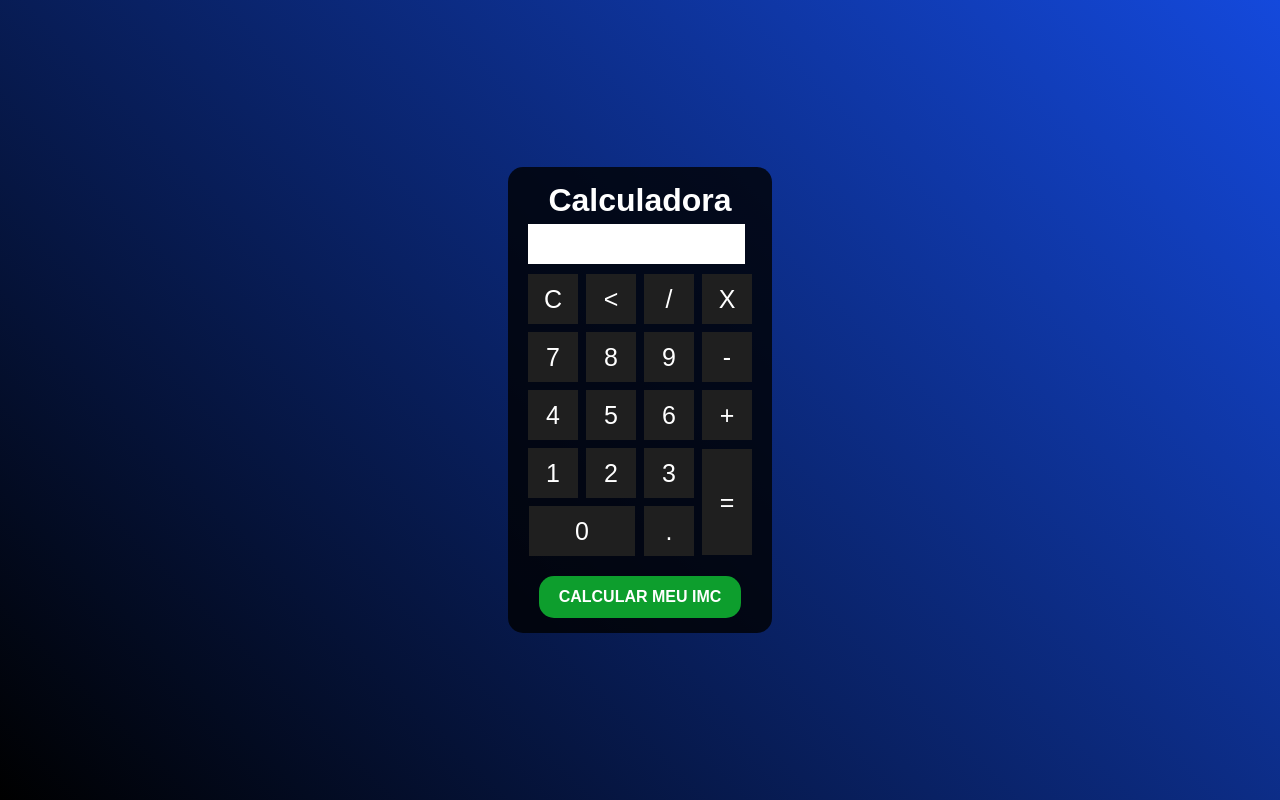
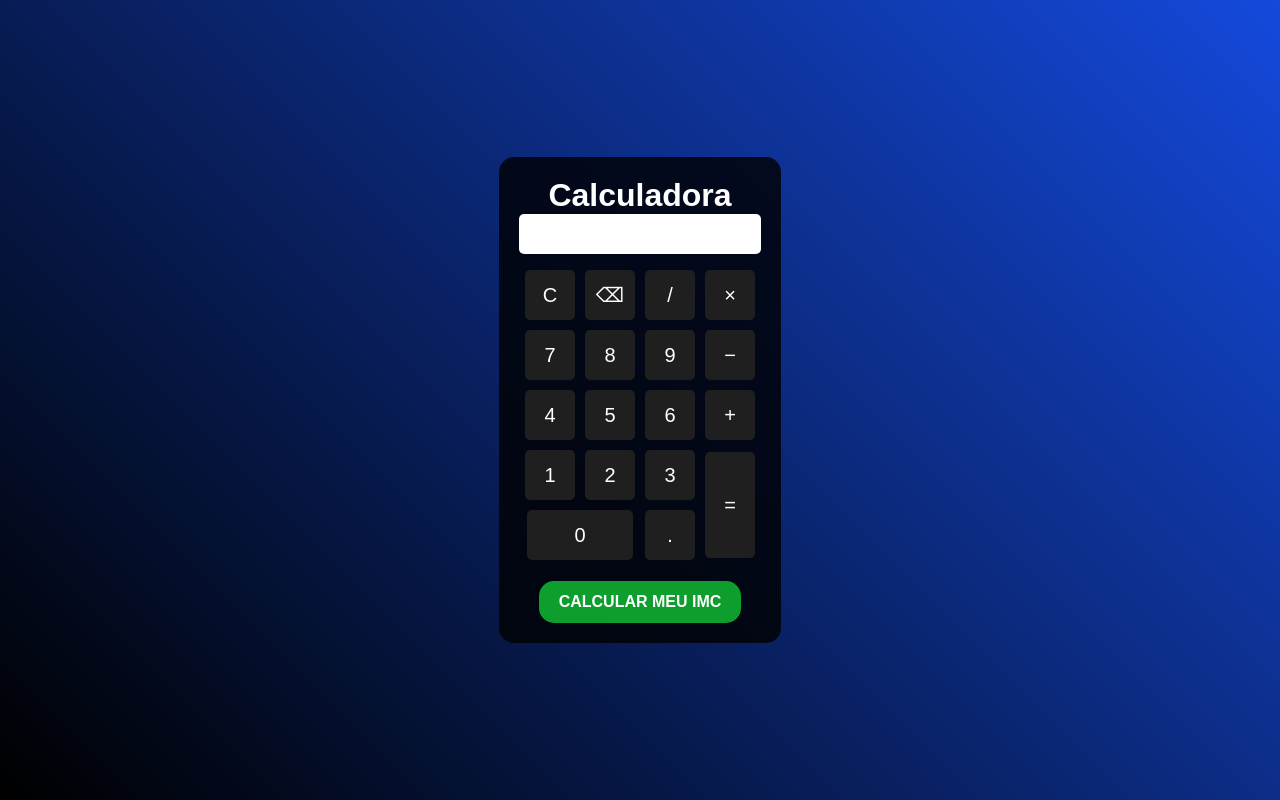
Before and after one commit to kaua-stack/calculadorajs, a plain HTML site: page calculadora.html in a window 1280 px wide. Drawn offline with Linux system fonts and the light colour scheme.

Commit message:
Update calculadora.html

```diff
--- a/calculadora.html
+++ b/calculadora.html
@@ -1,5 +1,5 @@
 <!DOCTYPE html>
-<html lang="en">
+<html lang="pt-br">
 <head>
     <meta charset="UTF-8">
     <meta name="viewport" content="width=device-width, initial-scale=1.0">
@@ -8,35 +8,40 @@
         * {
             margin: 0;
             padding: 0;
+            box-sizing: border-box;
+        }
+
+        body, html {
+            height: 100%;
+            font-family: Arial, Helvetica, sans-serif;
         }
 
         .fundo {
             background-image: linear-gradient(45deg, black, rgb(20, 73, 220));
             height: 100vh;
-            color: #fff;
-            font-family: Arial, Helvetica, sans-serif;
-            text-align: center;
+            display: flex;
+            align-items: center;
+            justify-content: center;
         }
 
         .calculadora {
-            position: absolute;
             background-color: rgba(0, 0, 0, 0.8);
-            top: 50%;
-            left: 50%;
-            transform: translate(-50%, -50%);
             border-radius: 15px;
-            padding: 15px;
+            padding: 20px;
+            text-align: center;
+            color: white;
         }
 
         .botao {
             width: 50px;
             height: 50px;
-            font-size: 25px;
+            font-size: 20px;
             cursor: pointer;
-            margin: 3px;
+            margin: 4px;
             background-color: rgb(31, 31, 31);
             border: none;
             color: #fff;
+            border-radius: 5px;
         }
 
         .botao:hover {
@@ -44,14 +49,17 @@
         }
 
         #resultado {
+            width: 100%;
+            height: 40px;
+            margin-bottom: 10px;
+            font-size: 22px;
+            text-align: right;
+            padding-right: 10px;
             background-color: white;
-            width: 207px;
-            height: 30px;
-            margin: 5px;
-            font-size: 25px;
             color: black;
-            text-align: right;
-            padding: 5px;
+            border-radius: 5px;
+            line-height: 40px;
+            overflow-x: auto;
         }
 
         .botao-imc {
@@ -76,19 +84,19 @@
     <div class="fundo">
         <div class="calculadora">
             <h1>Calculadora</h1>
-            <p id="resultado"></p>
+            <div id="resultado"></div>
             <table>
                 <tr>
                     <td><button class="botao" onclick="clean()">C</button></td>
-                    <td><button class="botao" onclick="back()"><</button></td>
+                    <td><button class="botao" onclick="back()">⌫</button></td>
                     <td><button class="botao" onclick="insert('/')">/</button></td>
-                    <td><button class="botao" onclick="insert('*')">X</button></td>
+                    <td><button class="botao" onclick="insert('*')">×</button></td>
                 </tr>
                 <tr>
                     <td><button class="botao" onclick="insert('7')">7</button></td>
                     <td><button class="botao" onclick="insert('8')">8</button></td>
                     <td><button class="botao" onclick="insert('9')">9</button></td>
-                    <td><button class="botao" onclick="insert('-')">-</button></td>
+                    <td><button class="botao" onclick="insert('-')">−</button></td>
                 </tr>
                 <tr>
                     <td><button class="botao" onclick="insert('4')">4</button></td>
@@ -107,32 +115,31 @@
                     <td><button class="botao" onclick="insert('.')">.</button></td>
                 </tr>
             </table>
-
             <a href="index.html" class="botao-imc">Calcular meu IMC</a>
         </div>
     </div>
 
     <script>
         function insert(num) {
-            var numero = document.getElementById('resultado').innerHTML;
-            document.getElementById('resultado').innerHTML = numero + num;
+            const res = document.getElementById('resultado');
+            res.innerHTML += num;
         }
 
         function clean() {
-            document.getElementById('resultado').innerHTML = "";
+            document.getElementById('resultado').innerHTML = '';
         }
 
         function back() {
-            var resultado = document.getElementById('resultado').innerHTML;
-            document.getElementById('resultado').innerHTML = resultado.substring(0, resultado.length - 1);
+            let res = document.getElementById('resultado').innerHTML;
+            document.getElementById('resultado').innerHTML = res.slice(0, -1);
         }
 
         function calcular() {
-            var resultado = document.getElementById('resultado').innerHTML;
-            if (resultado) {
-                document.getElementById('resultado').innerHTML = eval(resultado);
-            } else {
-                document.getElementById('resultado').innerHTML = "Nada...";
+            const res = document.getElementById('resultado');
+            try {
+                res.innerHTML = eval(res.innerHTML);
+            } catch {
+                res.innerHTML = 'Erro';
             }
         }
     </script>
```
